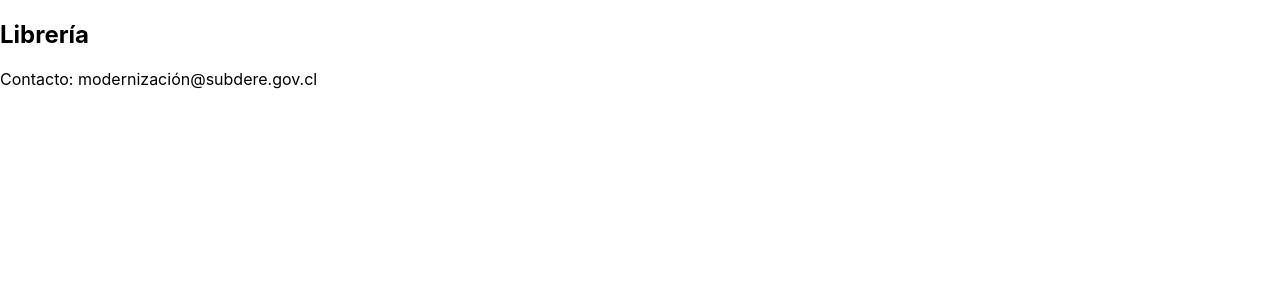
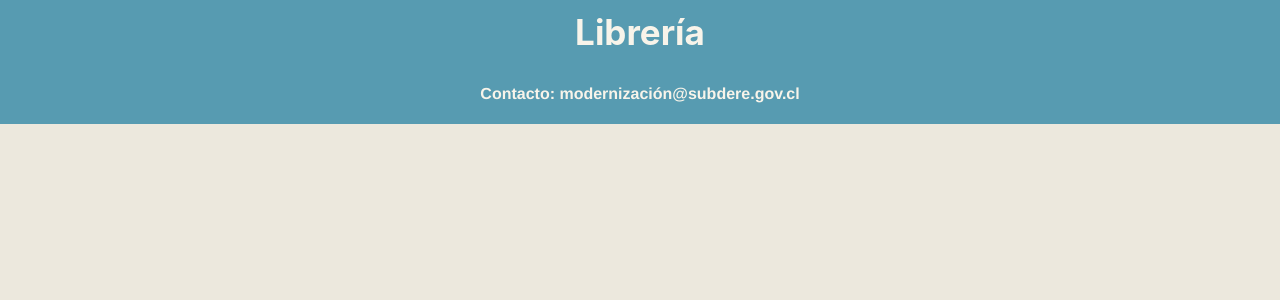
Before and after one commit to catalinaordenes/libreria-prueba, a React (Create React App) app: page / in a window 1280 px wide. Shown: the top 300 px of the page. Built offline with nearby package versions, Linux system fonts and the light colour scheme.

Commit message:
Navbar y Footer con Css incluido

```diff
--- a/public/index.html
+++ b/public/index.html
@@ -25,6 +25,7 @@
       Learn how to configure a non-root public URL by running `npm run build`.
     -->
     <title>Librería</title>
+    <link href="https://fonts.googleapis.com/css2?family=Inter:wght@700&display=swap" rel="stylesheet">
   </head>
   <body>
     <noscript>You need to enable JavaScript to run this app.</noscript>
--- /dev/null
+++ b/src/App.css
@@ -0,0 +1,24 @@
+body {
+    background-color: rgb(236, 232, 221);
+  }
+
+  .navbar {
+    background-color: rgb(87, 155, 177);
+    padding: 1px;
+    text-align: center;
+  }
+
+  .mensaje {
+    color: rgb(248, 244, 234);
+    font-size: 35px;
+    margin: 10px;
+  }
+
+  .footer {
+    font-family: Helvetica, sans-serif;
+    text-align: center;
+    background-color: rgb(87, 155, 177);
+    padding: 5px;
+    color: rgb(248, 244, 234);
+    font-weight: bold;
+  }
--- a/src/App.js
+++ b/src/App.js
@@ -1,6 +1,7 @@
 import Navbar from "./components/Navbar";
 import Footer from "./components/Footer";
 import { Fragment, React } from "react";
+import './App.css';
 
 const App = () => {
   return (
```
